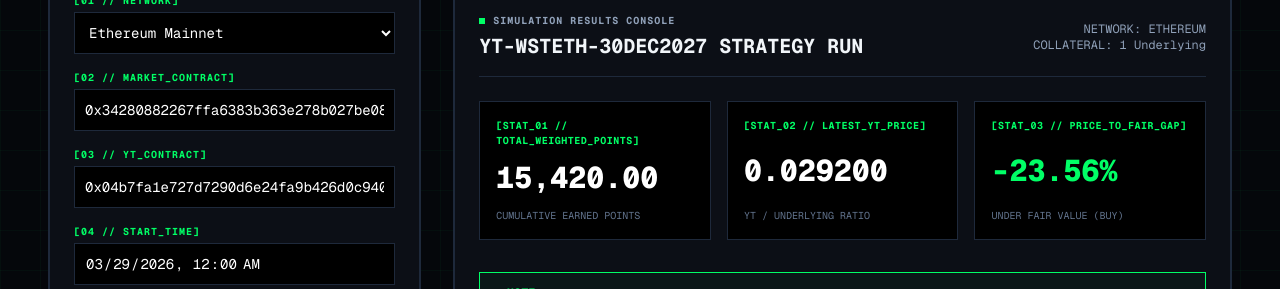
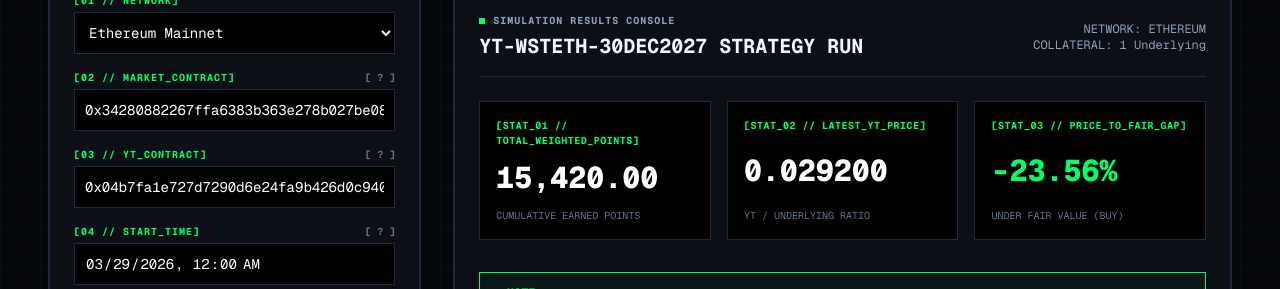
Before and after one commit to Rusenkiy/pendle-analyzer, a Next.js app: page / in a window 1280 px wide. Shown: the part 290-579 px from the top of the page. Built offline with nearby package versions, Linux system fonts and the light colour scheme.

Commit message:
feat: add brutalist help popovers with image support for complex inputs

```diff
--- a/components/InputForm.tsx
+++ b/components/InputForm.tsx
@@ -31,6 +31,7 @@ const DEFAULT_INPUTS: StrategyInputs = {
 
 export default function InputForm({ onSubmit }: InputFormProps) {
   const [inputs, setInputs] = useState<StrategyInputs>(DEFAULT_INPUTS);
+  const [activeHelp, setActiveHelp] = useState<"marketContract" | "ytContract" | "startTime" | null>(null);
   const { t } = useLanguage();
 
   const handleChange = (
@@ -104,12 +105,21 @@ export default function InputForm({ onSubmit }: InputFormProps) {
 
         {/* Market Contract Address */}
         <div>
+          <div className="flex items-center justify-between mb-1">
             <label
               htmlFor="marketContract"
-            className="block text-[10px] tracking-widest text-brand-green uppercase mb-1 font-bold"
+              className="block text-[10px] tracking-widest text-brand-green uppercase font-bold"
             >
               {t("form.market_contract")}
             </label>
+            <button
+              type="button"
+              onClick={() => setActiveHelp("marketContract")}
+              className="text-[10px] font-bold text-slate-500 hover:text-brand-green cursor-pointer select-none font-mono"
+            >
+              [ ? ]
+            </button>
+          </div>
           <input
             type="text"
             id="marketContract"
@@ -124,12 +134,21 @@ export default function InputForm({ onSubmit }: InputFormProps) {
 
         {/* YT Contract Address */}
         <div>
+          <div className="flex items-center justify-between mb-1">
             <label
               htmlFor="ytContract"
-            className="block text-[10px] tracking-widest text-brand-green uppercase mb-1 font-bold"
+              className="block text-[10px] tracking-widest text-brand-green uppercase font-bold"
             >
               {t("form.yt_contract")}
             </label>
+            <button
+              type="button"
+              onClick={() => setActiveHelp("ytContract")}
+              className="text-[10px] font-bold text-slate-500 hover:text-brand-green cursor-pointer select-none font-mono"
+            >
+              [ ? ]
+            </button>
+          </div>
           <input
             type="text"
             id="ytContract"
@@ -144,12 +163,21 @@ export default function InputForm({ onSubmit }: InputFormProps) {
 
         {/* Start Time */}
         <div>
+          <div className="flex items-center justify-between mb-1">
             <label
               htmlFor="startTime"
-            className="block text-[10px] tracking-widest text-brand-green uppercase mb-1 font-bold"
+              className="block text-[10px] tracking-widest text-brand-green uppercase font-bold"
             >
               {t("form.start_time")}
             </label>
+            <button
+              type="button"
+              onClick={() => setActiveHelp("startTime")}
+              className="text-[10px] font-bold text-slate-500 hover:text-brand-green cursor-pointer select-none font-mono"
+            >
+              [ ? ]
+            </button>
+          </div>
           <input
             type="datetime-local"
             id="startTime"
@@ -236,6 +264,86 @@ export default function InputForm({ onSubmit }: InputFormProps) {
           {t("form.submit")}
         </button>
       </div>
+
+      <HelpModal
+        isOpen={activeHelp === "marketContract"}
+        onClose={() => setActiveHelp(null)}
+        title="Market Contract Guide"
+        content="Paste the Market Contract address here. See reference below:"
+        imageSrc="/market-guide.png"
+        imageAlt="Market Guide"
+      />
+
+      <HelpModal
+        isOpen={activeHelp === "ytContract"}
+        onClose={() => setActiveHelp(null)}
+        title="YT Contract Guide"
+        content="Paste the Yield Token (YT) Contract address here."
+        imageSrc="/yt-guide.png"
+        imageAlt="YT Guide"
+      />
+
+      <HelpModal
+        isOpen={activeHelp === "startTime"}
+        onClose={() => setActiveHelp(null)}
+        title="Start Time Guide"
+        content="Set the strategy start date. Check the Pendle charts for the earliest available data point for the specific pool."
+      />
     </form>
   );
 }
+
+interface HelpModalProps {
+  isOpen: boolean;
+  onClose: () => void;
+  title: string;
+  content: string;
+  imageSrc?: string;
+  imageAlt?: string;
+}
+
+function HelpModal({ isOpen, onClose, title, content, imageSrc, imageAlt }: HelpModalProps) {
+  if (!isOpen) return null;
+  return (
+    <div className="fixed inset-0 z-50 flex items-center justify-center p-4">
+      {/* Backdrop */}
+      <div
+        className="absolute inset-0 bg-black/80 backdrop-blur-xs cursor-pointer"
+        onClick={onClose}
+      />
+      {/* Dialog container */}
+      <div className="relative w-full max-w-md bg-black border-2 border-brand-green p-6 rounded-none shadow-[8px_8px_0px_0px_rgba(0,255,102,0.15)] z-10 font-mono text-slate-200">
+        <div className="flex justify-between items-center border-b border-zinc-800 pb-3 mb-4">
+          <span className="text-brand-green font-bold uppercase text-[11px] tracking-wider">&gt; {title}</span>
+          <button
+            type="button"
+            onClick={onClose}
+            className="text-slate-500 hover:text-brand-green transition-colors cursor-pointer text-[10px] font-bold"
+          >
+            [ X CLOSE ]
+          </button>
+        </div>
+        <p className="text-xs leading-relaxed text-slate-300 mb-4">{content}</p>
+        {imageSrc && (
+          <div className="border border-brand-green p-1 bg-zinc-950 mt-2">
+            {/* eslint-disable-next-line @next/next/no-img-element */}
+            <img
+              src={imageSrc}
+              alt={imageAlt || "Help Guide"}
+              className="w-full h-auto object-contain border border-zinc-800"
+            />
+          </div>
+        )}
+        <div className="mt-6 flex justify-end">
+          <button
+            type="button"
+            onClick={onClose}
+            className="px-4 py-2 border border-brand-green text-brand-green hover:bg-brand-green hover:text-black font-extrabold text-[10px] uppercase tracking-wider rounded-none cursor-pointer transition-colors"
+          >
+            [ DISMISS ]
+          </button>
+        </div>
+      </div>
+    </div>
+  );
+}
```
Also changed, not shown: public/market-guide.png (added), public/yt-guide.png (added). Lines whose indentation alone changed are shown as unchanged.
